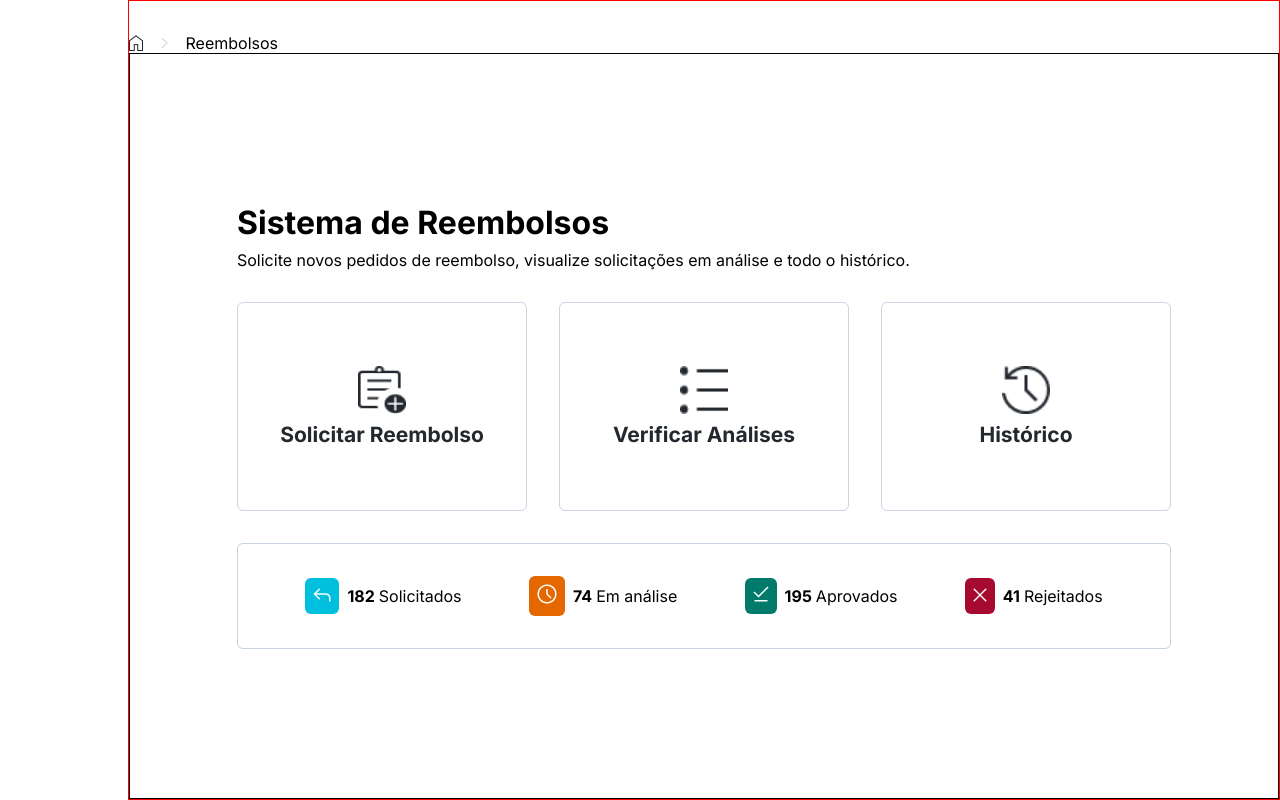
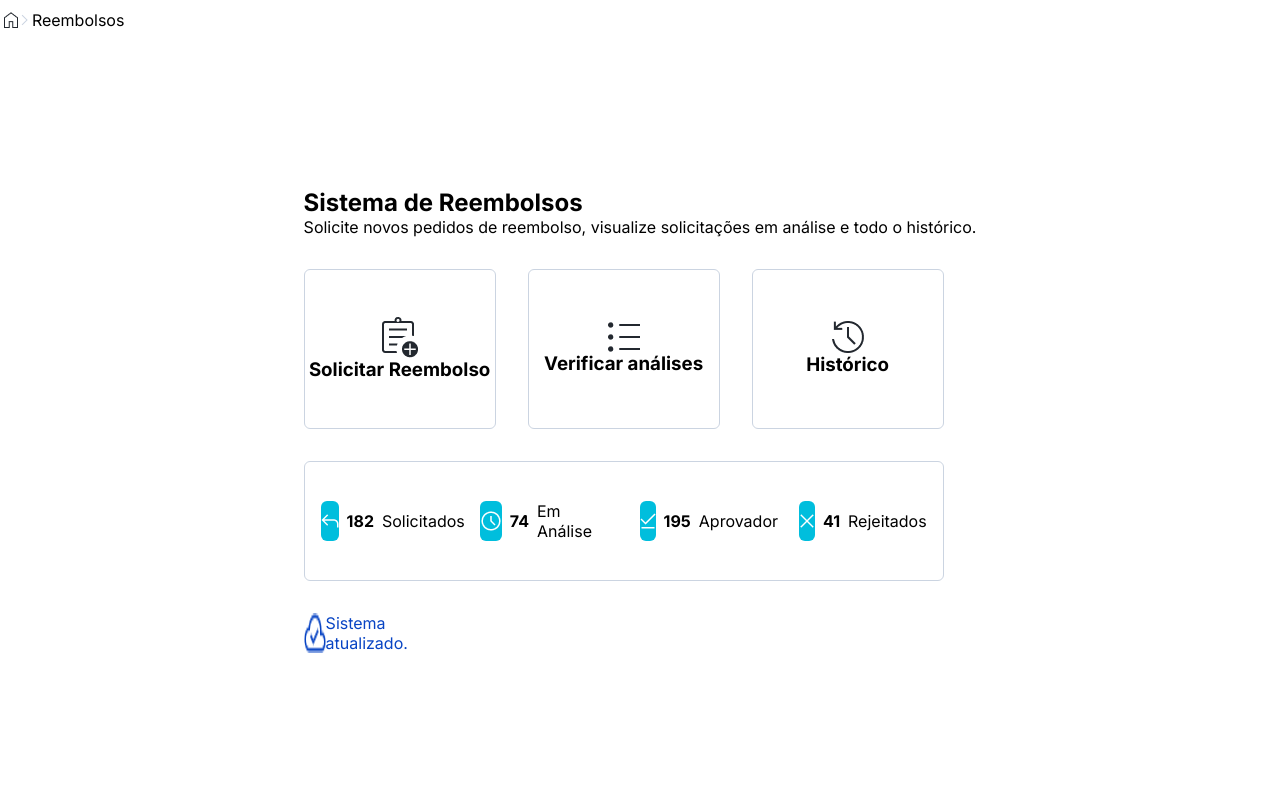
Before and after one commit to nonatodiego/SISPAR, a React (Vite) app: page /reembolsos in a window 1280 px wide. Built offline with nearby package versions, Linux system fonts and the light colour scheme.

Commit message:
:sparkles: feat: refatora a página de reembolsos com nova estrutura e estilos, adiciona ícone de sistema atualizado

```diff
--- a/src/pages/reembolsos/Reembolsos.jsx
+++ b/src/pages/reembolsos/Reembolsos.jsx
@@ -9,71 +9,74 @@ import Analisando from '../../assets/iconAnalisando.png';
 import SolicitarHistorico from '../../assets/solicitarHistorico.png';
 import SolicitarReembolsos from '../../assets/solicitarReembolsos.png';
 import Solicitados from '../../assets/solicitados.png';
+import SistemaAtualizado from '../../assets/sistema-atualizado.png';
+
+
 
 export default function Reembolsos() {
   return (
     <>
-      <div className={styles.container}>
-        <navbar></navbar>
-        <div className={styles.conteudo}>
-
       <header>
         <img src={Home} alt="" />
         <img src={Seta} alt="" />
         <p>Reembolsos</p>
       </header>
-          <main>
-            <div className={styles.mainContainer}>
-              <div className={styles.titulo}>
+      <main className={styles.mainReembolsos}>
+        <section>
           <h1>Sistema de Reembolsos</h1>
           <p>Solicite novos pedidos de reembolso, visualize solicitações em análise e todo o histórico.</p>
+          <section className={styles.containerCards}>
+            <article>
+              <img src={SolicitarReembolsos} alt="ícone para solicitação de Reembolso" />
+              <h3>Solicitar Reembolso</h3>
+            </article>
+            <article>
+              <img src={Analise} alt="ícone para verificar análises" />
+              <h3>Verificar análises</h3>
+            </article>
+            <article>
+              <img src={SolicitarHistorico} alt="ícone para solicitar histórico" />
+              <h3>Histórico</h3>
+            </article>
+          </section>
+          <section className={styles.containerStatus}>
+            <div>
+              <div className={styles.containerIcon}>
+                <img className={styles.solicitados} src={Solicitados} alt="" />
               </div>
-
-              <section className={styles.acoes}>
-                <span>
-                  <img src={SolicitarReembolsos} alt="" />
-                  <p>Solicitar Reembolso</p>
-                </span>
-                <span>
-                  <img src={Analise} alt="" />
-                  <p>Verificar Análises</p>
-                </span>
-                <span>
-                  <img src={SolicitarHistorico} alt="" />
-                  <p>Histórico</p>
-                </span>
+              <h4>182</h4>
+              <p>Solicitados</p>
+            </div>
+            <div>
+              <div className={styles.containerIcon}>
+                <img className={styles.analise} src={Analisando} alt="" />
+              </div>
+              <h4>74</h4>
+              <p>Em Análise</p>
+            </div>
+            <div>
+            <div className={styles.containerIcon}>
+                <img className={styles.aprovados} src={NumeroAprovados} alt="" />
+              </div>
+              <h4>195</h4>
+              <p>Aprovador</p>
+            </div>
+            <div>
+            <div className={styles.containerIcon}>
+                <img className={styles.rejeitados} src={NumeroReprovados} alt="" />
+              </div>
+              <h4>41</h4>
+              <p>Rejeitados</p>
+            </div>
           </section>
 
-              <section className={styles.status}>
-                <span>
-                  <div>
-                    <img src={Solicitados} alt="seta solicitados" />
+          <div className={styles.containerSistema}>
+            <img src={SistemaAtualizado} alt="" />
+            <p>Sistema atualizado.</p>
           </div>
-                  <p><b>182</b>Solicitados</p>
-                </span>
-                <span>
-                  <div id={styles.analisando}>
-                    <img src={Analisando} alt="seta solicitados" />
-                  </div>
-                  <p><b>74</b>Em análise</p>
-                </span>
-                <span>
-                  <div id={styles.aprovados}>
-                    <img src={NumeroAprovados} alt="seta solicitados" />
-                  </div>
-                  <p><b>195</b>Aprovados</p>
-                </span>
-                <span>
-                  <div id={styles.rejeitados}>
-                    <img src={NumeroReprovados} alt="seta solicitados" />
-                  </div>
-                  <p><b>41</b>Rejeitados</p>
-                </span>
         </section>
-            </div>
       </main>
-        </div>
-      </div>
+
     </>
   )
 }
--- a/src/pages/reembolsos/Reembolsos.module.scss
+++ b/src/pages/reembolsos/Reembolsos.module.scss
@@ -1,152 +1,74 @@
 @import '../../global.scss';
 
-
-.container {
+header {
     display: flex;
-    flex-direction: row;
-
-    width: 100vw;
-    height: 100vh;
+    width: 10%;
+    align-items: center;
+    justify-content: space-evenly;
+    height: 5vh;
 }
 
-navbar {
-    width: 10vw;
+.mainReembolsos {
+    // border: 1px solid red;
+    height: 95vh;
 }
 
-.conteudo {
-    width: 90vw;
-    border: 1px solid red;
-    display: flex;
-    flex-direction: column;
-
-    header {
+.containerCards {
     display: flex;
     justify-content: space-between;
     align-items: center;
 
-        width: 149px;
-        margin-top: 2rem;
-
-        img, p {
-            cursor: pointer;
-        }
-    }
-
-    main {
-       border: 1px solid black;
-        flex: 1;
+    width: 50vw;
+    margin: 2rem 0;
+    article {
+        width: 15vw;
+        height: 20vh;
         display: flex;
         flex-direction: column;
         justify-content: center;
         align-items: center;
 
-        .titulo {
-            display: flex;
-            flex-direction: column;
-            justify-content: flex-start;
-
-            gap: .5rem;
-
-            h1 {
-                font-size: 2rem;
-                font-weight: 700;
-            }
-
-            p {
-                font-weight: 400;
-                font-size: 1rem;
-                margin-bottom: 2rem;
+        border: .8px $cinza-claro solid;
+        border-radius: 6px;
     }
 }
 
-        // .mainContainer {
-        //     // display: flex;
-        //     // flex-direction: column;
-        //     // border: 1px solid green;
-        // }
+.containerStatus {
+    border: .8px $cinza-claro solid;
+    border-radius: 6px;
+    height: 15vh;
+    width: 50vw;
+    display: flex;
+    justify-content: space-around;
+    align-items: center;
 
-        .acoes {
+    div {
         display: flex;
-            justify-content: center;
+        gap: .5rem;
+        width: 20%;
         align-items: center;
-            gap: 2rem;
-            margin-bottom: 2rem;
+        height: 5vh;
 
+        .containerIcon {
+            border-radius: 6px;
+            display: flex;
 
-
-            span {
             display: flex;
             flex-direction: column;
             align-items: center;
             justify-content: center;
-                border: .8px solid $cinza-claro;
-                gap: .5rem;
-                border-radius: 6px;
-                cursor: pointer;
-
-                width: 290px;
-                height: 209px;
-
-                img {
-                    width: 48px;
-                    height: 48px;
+            background-color: $azul-claro;
         }
-
-                p {
-                    font-size: 21px;
-                    font-weight: 700;
-                    color: $cinza-escuro;
     }
 }
 
-
-        }
-
-        .status {
+.containerSistema {
     display: flex;
-            align-items: center;
-            justify-content: space-evenly;
-            gap: 4rem;
-
-            border: .8px solid $cinza-claro;
-            border-radius: 6px;
-            padding: 2rem 4rem;
-
-            span {
-                display: flex;
-                gap: .5rem;
-                align-items: center;
-
-                div {
-                    background-color: $azul-claro;
-                    padding: 8px;
-                    border-radius: 6px;
-                }
-
-                #analisando {
-                    background-color: $laranja;
-                }
-
-                #aprovados {
-                    background-color: $verde;
-                }
-
-                #rejeitados {
-                    background-color: $erro;
-                }
-
-
-
+    width: 9vw;
+    justify-content: space-between;
+    margin-top: 2rem;
 
     p {
-                    b {
-                        margin-right: 4px;
+        color: $azul-escuro;
     }
 }
-
-            }
-        }
-
-
-    }
-}
```
Lines whose indentation alone changed are shown as unchanged.
